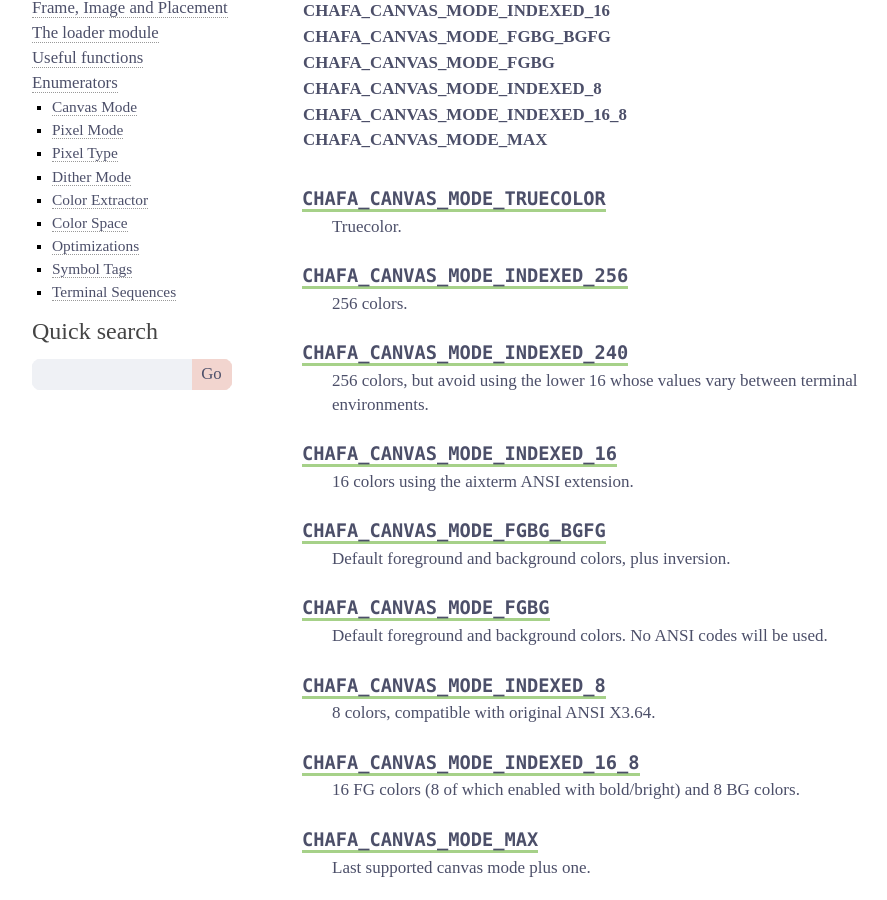
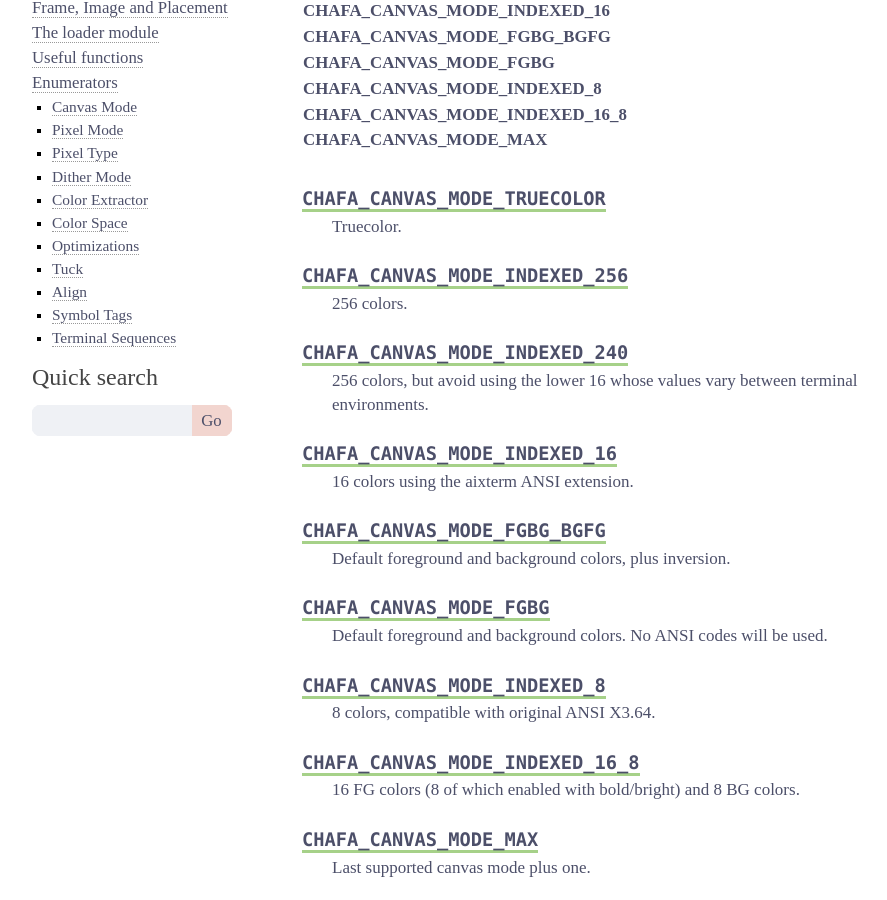
Before and after one commit to GuardKenzie/chafa.py, a Sphinx documentation site: the page built from docs/api/enums.rst, in a window 1280 px wide and 900 px high, scrolled down 522 px. Shown: the whole window, without its empty margins (148-1035 px from the left). Built offline with Sphinx 7.4.7, drawn with Linux system fonts in a browser that asks for light colours; some web fonts are replaced.

Commit message:
Docs: Made Tuck and Enum headings the appropriate level

```diff
--- a/docs/api/enums.rst
+++ b/docs/api/enums.rst
@@ -246,7 +246,7 @@
 
 
 Tuck
-----
+____
 An enumerator for tucking styles. To be used in a :py:class:`Placement` to specify what to do if the image doesn't fit within the :py:class:`Canvas`'s bounds.
 
 .. py:class:: Tuck
@@ -272,7 +272,7 @@
     .. versionadded:: 1.2.0
 
 Align
------
+_____
 An enumerator for :py:class:`Placement`'s available vertical- and horizontal alignments.
 
 .. py:class:: Align
```
